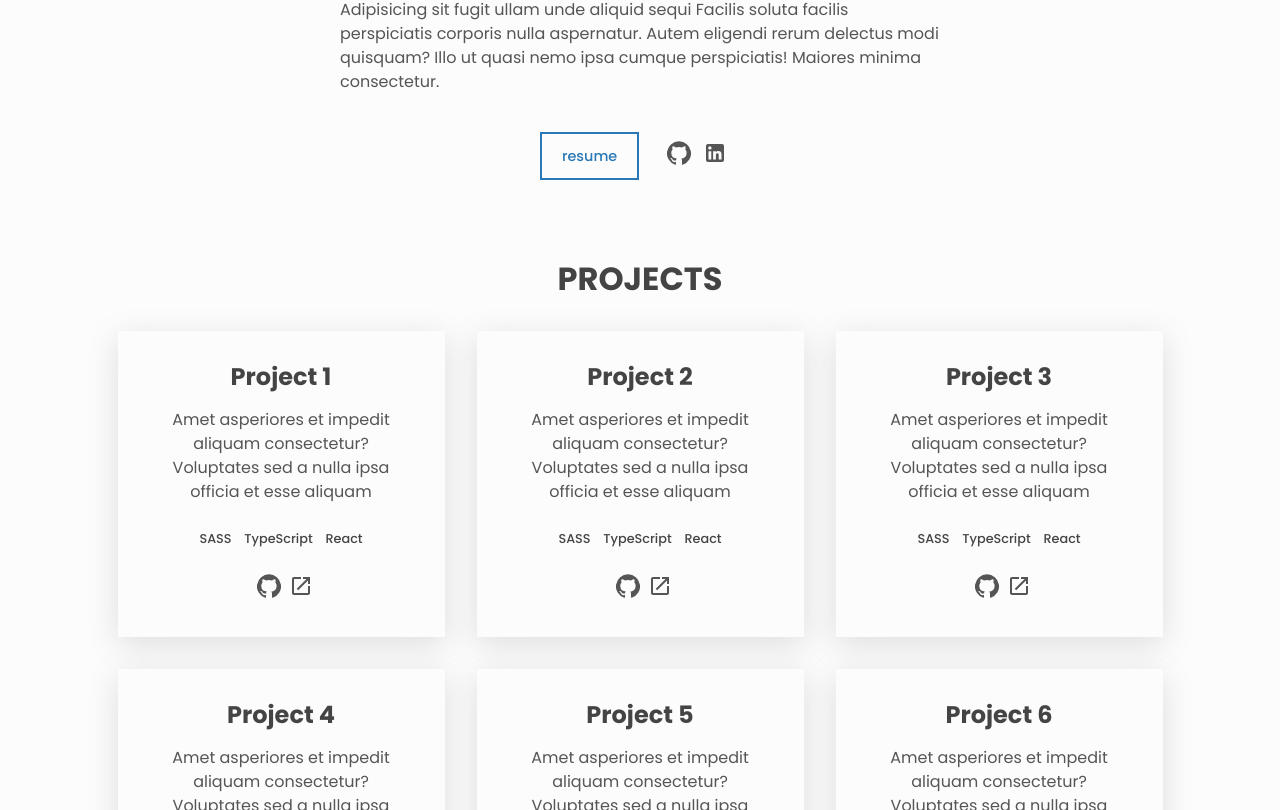
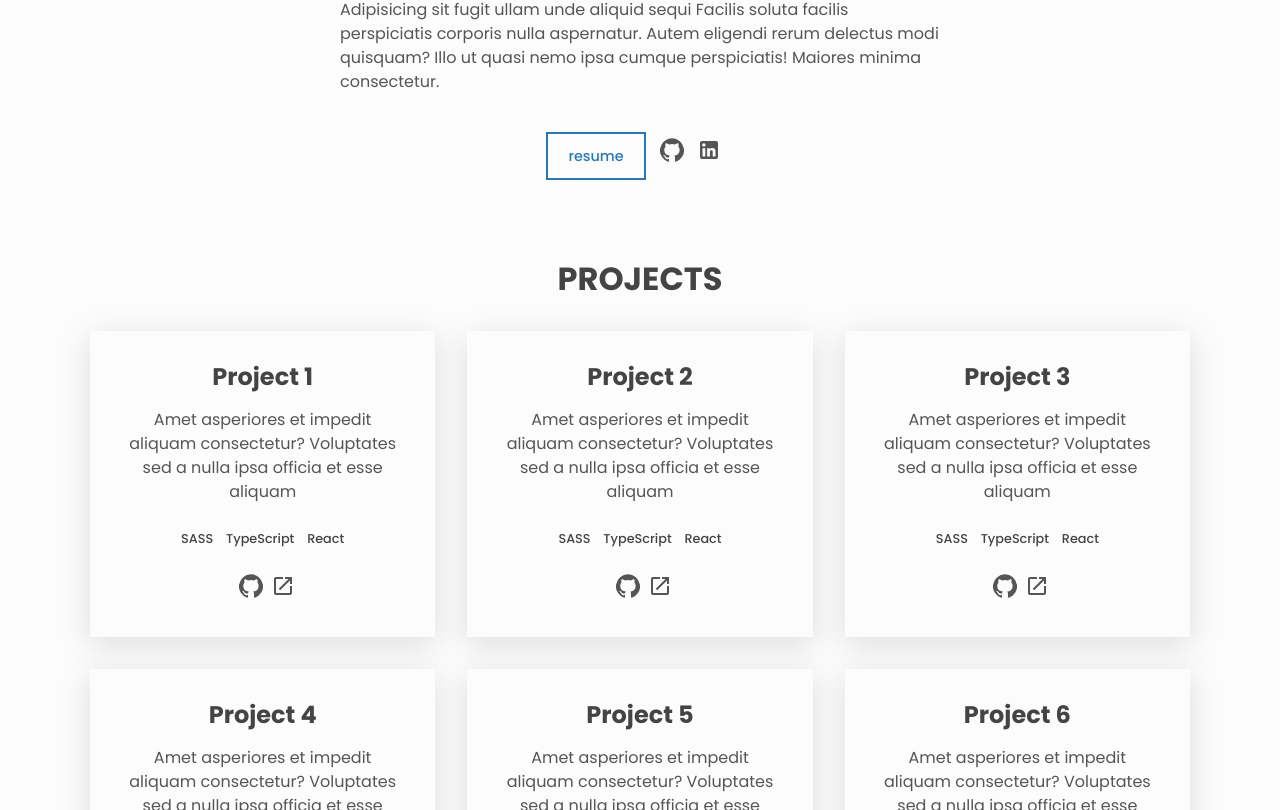
Before and after one commit to rjshkhr/cleanfolio, a React (Create React App) app: page / in a window 1280 px wide. Shown: the part 370-1180 px from the top of the page. Built offline with nearby package versions, Linux system fonts and the light colour scheme.

Commit message:
Move ProjectContainer into separate component

```diff
--- a/src/App.css
+++ b/src/App.css
@@ -132,11 +132,11 @@ main {
 }
 
 .btn--icon:hover {
-  color: var(--clr-primary)
+  color: var(--clr-primary);
 }
 
 .btn--icon:active {
-  transform: translateY(-5px)
+  transform: translateY(-5px);
 }
 
 @media (max-width: 600px) {
--- a/src/App.js
+++ b/src/App.js
@@ -15,12 +15,14 @@ const App = () => {
   return (
     <div id='top' className={`${themeName} app`}>
       <Header />
+
       <main>
         <About />
         <Projects />
         <Skills />
         <Contact />
       </main>
+
       <ScrollToTop />
       <Footer />
     </div>
--- a/src/components/About/About.css
+++ b/src/components/About/About.css
@@ -21,11 +21,11 @@
   margin-top: 2.4em;
 }
 
-.about a {
+.about .link--icon {
   margin-right: 0.8em;
 }
 
-.about button {
+.about .btn--outline {
   margin-right: 1em;
 }
 
--- a/src/components/About/About.js
+++ b/src/components/About/About.js
@@ -13,8 +13,10 @@ const About = () => {
           Hi, I am <span className='about__name'>{name}.</span>
         </h1>
       )}
+
       {role && <h2 className='about__role'>A {role}.</h2>}
       <p className='about__desc'>{description && description}</p>
+
       <div className='about__contact center'>
         {resume && (
           <a href={resume}>
@@ -23,8 +25,9 @@ const About = () => {
             </button>
           </a>
         )}
+
         {social && (
-          <div>
+          <>
             {social.github && (
               <a
                 href={social.github}
@@ -34,6 +37,7 @@ const About = () => {
                 <GitHubIcon />
               </a>
             )}
+
             {social.linkedin && (
               <a
                 href={social.linkedin}
@@ -43,7 +47,7 @@ const About = () => {
                 <LinkedInIcon />
               </a>
             )}
-          </div>
+          </>
         )}
       </div>
     </div>
--- a/src/components/Navbar/Navbar.css
+++ b/src/components/Navbar/Navbar.css
@@ -31,6 +31,6 @@
   .nav__hamburger {
     display: flex;
     z-index: 2;
-    margin-left: 0.5em
+    margin-left: 0.8em;
   }
 }
--- /dev/null
+++ b/src/components/ProjectContainer/ProjectContainer.css
@@ -0,0 +1,33 @@
+.project {
+  padding: 2em;
+  margin: 0 auto;
+  text-align: center;
+  box-shadow: var(--shadow);
+  transition: transform 0.2s linear;
+}
+
+.project:hover {
+  transform: translateY(-7px);
+}
+
+.project__description {
+  margin-top: 1em;
+}
+
+.project__stack {
+  display: flex;
+  flex-wrap: wrap;
+  justify-content: center;
+  margin: 1.2em 0;
+}
+
+.project__stack-item {
+  margin: 0.5em;
+  font-weight: 500;
+  font-size: 0.8rem;
+  color: var(--clr-fg-alt);
+}
+
+.project .link--icon {
+  margin-left: 0.5em;
+}
--- /dev/null
+++ b/src/components/ProjectContainer/ProjectContainer.js
@@ -0,0 +1,48 @@
+import uniqid from 'uniqid'
+import PropTypes from 'prop-types'
+import GitHubIcon from '@material-ui/icons/GitHub'
+import LaunchIcon from '@material-ui/icons/Launch'
+import './ProjectContainer.css'
+
+const ProjectContainer = ({ project }) => (
+  <div className='project'>
+    <h3>{project.name}</h3>
+
+    <p className='project__description'>{project.description}</p>
+    {project.stack && (
+      <ul className='project__stack'>
+        {project.stack.map((item) => (
+          <li key={uniqid()} className='project__stack-item'>
+            {item}
+          </li>
+        ))}
+      </ul>
+    )}
+
+    {project.sourceCode && (
+      <a
+        href={project.sourceCode}
+        aria-label='source code'
+        className='link link--icon'
+      >
+        <GitHubIcon />
+      </a>
+    )}
+
+    {project.livePreview && (
+      <a
+        href={project.livePreview}
+        aria-label='live preview'
+        className='link link--icon'
+      >
+        <LaunchIcon />
+      </a>
+    )}
+  </div>
+)
+
+ProjectContainer.propTypes = {
+  project: PropTypes.node.isRequired,
+}
+
+export default ProjectContainer
--- a/src/components/Projects/Projects.css
+++ b/src/components/Projects/Projects.css
@@ -1,42 +1,7 @@
 .projects__grid {
   max-width: 1100px;
-  width: 95%;
   margin: 0 auto;
   display: grid;
   grid-template-columns: repeat(auto-fit, minmax(18em, 1fr));
   grid-gap: 2em;
 }
-
-.projects__container {
-  padding: 2em;
-  margin: 0 auto;
-  text-align: center;
-  box-shadow: var(--shadow);
-  transition: transform 0.2s linear;
-}
-
-.projects__container:hover {
-  transform: translateY(-7px);
-}
-
-.projects__description {
-  margin-top: 1em;
-}
-
-.projects__stack {
-  display: flex;
-  flex-wrap: wrap;
-  justify-content: center;
-  margin: 1.2em 0;
-}
-
-.projects__stack-item {
-  margin: 0.5em;
-  font-weight: 500;
-  font-size: 0.8rem;
-  color: var(--clr-fg-alt);
-}
-
-.projects__container .link {
-  margin-left: 0.5em;
-}
--- a/src/components/Projects/Projects.js
+++ b/src/components/Projects/Projects.js
@@ -1,7 +1,6 @@
 import uniqid from 'uniqid'
-import GitHubIcon from '@material-ui/icons/GitHub'
-import LaunchIcon from '@material-ui/icons/Launch'
 import { projects } from '../../portfolio'
+import ProjectContainer from '../ProjectContainer/ProjectContainer'
 import './Projects.css'
 
 const Projects = () => {
@@ -10,39 +9,10 @@ const Projects = () => {
   return (
     <section id='projects' className='section projects'>
       <h2 className='section__title'>Projects</h2>
+
       <div className='projects__grid'>
         {projects.map((project) => (
-          <div key={uniqid()} className='projects__container'>
-            <h3>{project.name}</h3>
-            <p className='projects__description'>{project.description}</p>
-            {project.stack && (
-              <ul className='projects__stack'>
-                {project.stack.map((item) => (
-                  <li key={uniqid()} className='projects__stack-item'>
-                    {item}
-                  </li>
-                ))}
-              </ul>
-            )}
-            {project.sourceCode && (
-              <a
-                href={project.sourceCode}
-                aria-label='source code'
-                className='link link--icon'
-              >
-                <GitHubIcon />
-              </a>
-            )}
-            {project.livePreview && (
-              <a
-                href={project.livePreview}
-                aria-label='live preview'
-                className='link link--icon'
-              >
-                <LaunchIcon />
-              </a>
-            )}
-          </div>
+          <ProjectContainer key={uniqid()} project={project} />
         ))}
       </div>
     </section>
--- a/src/components/ScrollToTop/ScrollToTop.css
+++ b/src/components/ScrollToTop/ScrollToTop.css
@@ -2,6 +2,7 @@
   position: fixed;
   bottom: 2em;
   right: 4em;
+  background-color: transparent;
 }
 
 @media (max-width: 900px) {
```
